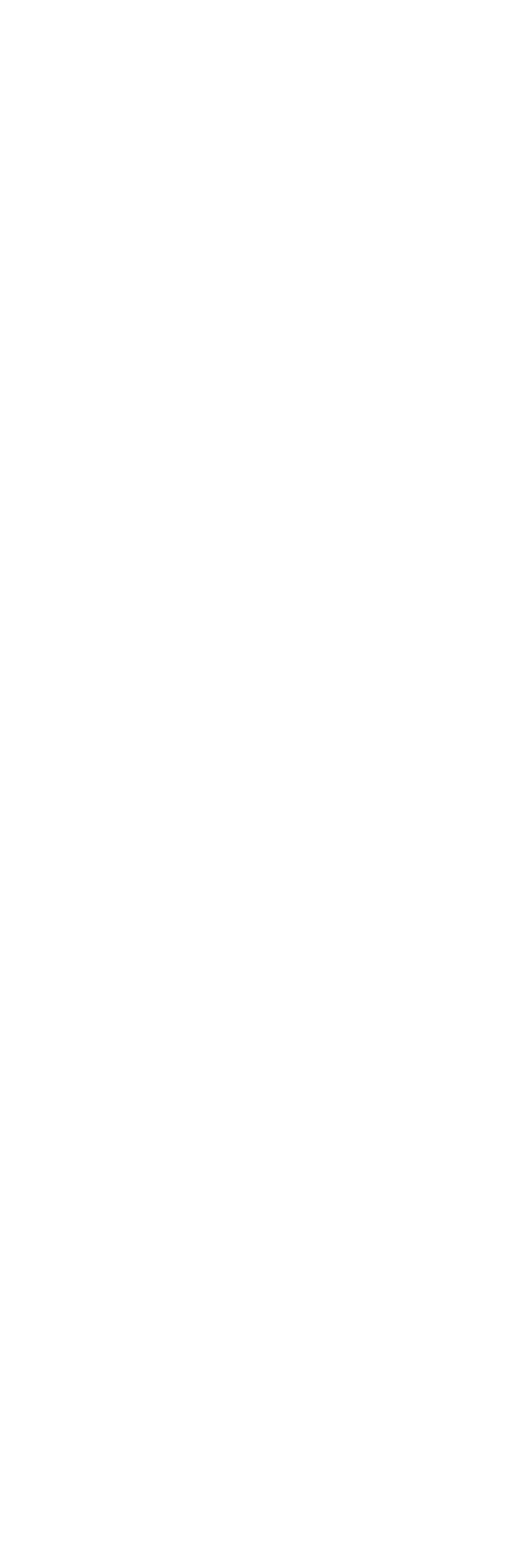
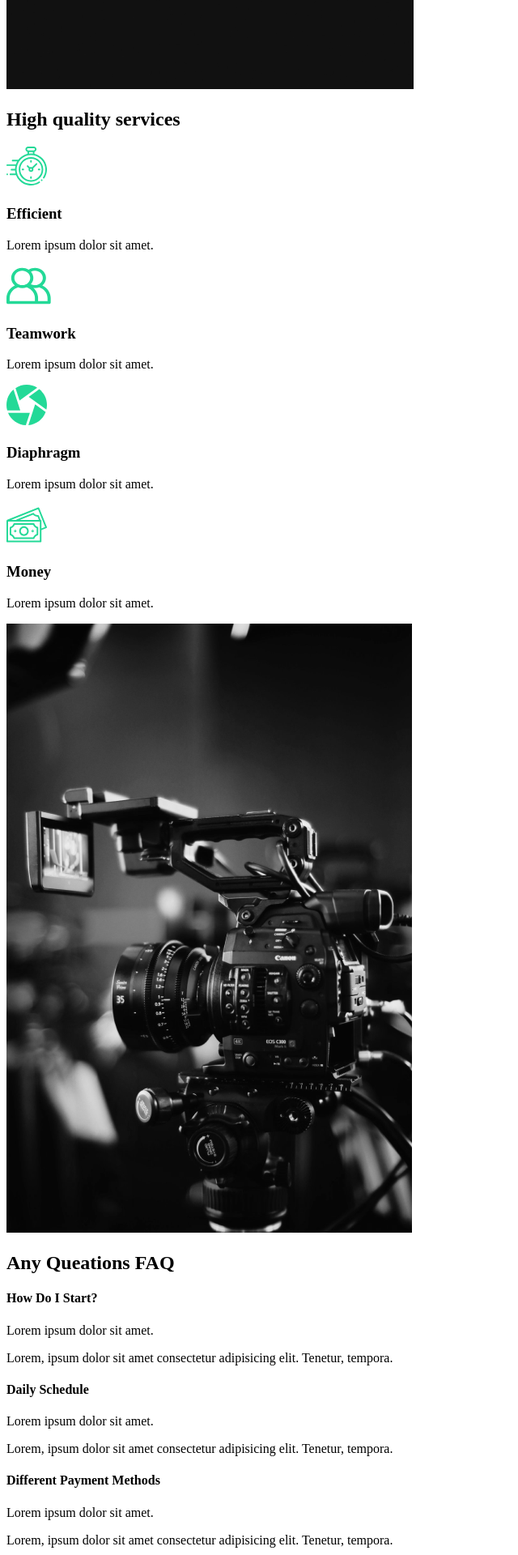
Before and after one commit to mujeebshaikhcom/capture-portfolio, a React (Create React App) app: page / in a window 1280 px wide. Shown: the part 860-2780 px from the top of the page at 81% size, without its empty margins (0-640 px from the left). Before the commit the page ends 800 px from the top, so only its background shows below. Built offline with nearby package versions, Linux system fonts and the light colour scheme.

Commit message:
about us content added

```diff
--- a/src/App.js
+++ b/src/App.js
@@ -1,9 +1,12 @@
 import React from 'react';
+//Import Pages
+import AboutUs from  './pages/AboutUs';
+
 
 function App() {
   return (
     <div className="App">
-      <h1>ASDF</h1>
+      <AboutUs/>
     </div>
   );
 }
--- /dev/null
+++ b/src/components/AboutSection.js
@@ -0,0 +1,35 @@
+import React from 'react';
+import home1 from '../img/home1.png';
+
+const AboutSection = () => {
+    return(
+        <div>
+            <div className="discription">
+
+                <div className="title">
+                    <div className="hide">
+                        <h2>We work to make</h2>
+                    </div>
+                    <div className="hide">
+                        <h2>your  <span>dreams</span></h2>
+                    </div>
+                    <div className="hide">
+                        <h2>come true.</h2>
+                    </div>
+                </div>
+
+                <p>Contact us for Photography or Videography ideas that you have. We have professionals with amazing skills.</p>
+
+                <button>Contact Us</button>
+
+            </div>
+
+            <div className="image">
+                <img src={home1} alt="Guy with a camera"/>
+            </div>
+
+        </div>
+    );
+}
+
+export default AboutSection;
--- /dev/null
+++ b/src/components/FaqSection.js
@@ -0,0 +1,51 @@
+import React from 'react';
+
+const FaqSection = () => {
+    return (
+        <div className="faq">
+            <h2>Any Queations <span>FAQ</span></h2>
+            <div className="question">
+                <h4>How Do I Start?</h4>
+                <div className="answer">
+                    <p>
+                        Lorem ipsum dolor sit amet.
+                    </p>
+                    <p>Lorem, ipsum dolor sit amet consectetur adipisicing elit. Tenetur, tempora.</p>
+                </div>
+            </div>
+
+            <div className="question">
+                <h4>Daily Schedule</h4>
+                <div className="answer">
+                    <p>
+                        Lorem ipsum dolor sit amet.
+                    </p>
+                    <p>Lorem, ipsum dolor sit amet consectetur adipisicing elit. Tenetur, tempora.</p>
+                </div>
+            </div>
+
+            <div className="question">
+                <h4>Different Payment Methods</h4>
+                <div className="answer">
+                    <p>
+                        Lorem ipsum dolor sit amet.
+                    </p>
+                    <p>Lorem, ipsum dolor sit amet consectetur adipisicing elit. Tenetur, tempora.</p>
+                </div>
+            </div>
+
+            <div className="question">
+                <h4>What Products Do You Offer?</h4>
+                <div className="answer">
+                    <p>
+                        Lorem ipsum dolor sit amet.
+                    </p>
+                    <p>Lorem, ipsum dolor sit amet consectetur adipisicing elit. Tenetur, tempora.</p>
+                </div>
+            </div>
+
+        </div>
+    );
+}
+
+export default FaqSection;
--- /dev/null
+++ b/src/components/ServicesSection.js
@@ -0,0 +1,65 @@
+import React from "react";
+//Import icons
+import clock from '../img/clock.svg';
+import diaphragm from '../img/diaphragm.svg';
+import money from '../img/money.svg';
+import teamwork from '../img/teamwork.svg';
+
+import home2 from '../img/home2.png';
+
+const ServicesSection = () => {
+    return (
+        <div className="services">
+            <div className="description">
+                <h2>High <span>quality</span> services</h2>
+                <div className="cards">
+                    <div className="card">
+                        <div className="icon">
+                            <img src={clock} alt="icon"/>
+                            <h3>Efficient</h3>
+                        </div>
+                        <p>Lorem ipsum dolor sit amet.</p>
+                    </div>
+                </div>
+
+                <div className="cards">
+                    <div className="card">
+                        <div className="icon">
+                            <img src={teamwork} alt="icon"/>
+                            <h3>Teamwork</h3>
+                        </div>
+                        <p>Lorem ipsum dolor sit amet.</p>
+                    </div>
+                </div>
+
+                <div className="cards">
+                    <div className="card">
+                        <div className="icon">
+                            <img src={diaphragm} alt="icon"/>
+                            <h3>Diaphragm</h3>
+                        </div>
+                        <p>Lorem ipsum dolor sit amet.</p>
+                    </div>
+                </div>
+
+                <div className="cards">
+                    <div className="card">
+                        <div className="icon">
+                            <img src={money} alt="icon"/>
+                            <h3>Money</h3>
+                        </div>
+                        <p>Lorem ipsum dolor sit amet.</p>
+                    </div>
+                </div>
+
+            </div>
+
+            <div className="image">
+                <img src={home2} alt="camera"/>
+            </div>
+
+        </div>
+    );
+}
+
+export default ServicesSection;
--- /dev/null
+++ b/src/pages/AboutUs.js
@@ -0,0 +1,18 @@
+import React from 'react';
+//Page components
+import AboutSection from '../components/AboutSection';
+import ServicesSection from  '../components/ServicesSection';
+import FaqSection from  '../components/FaqSection';
+
+
+const AboutUs = () => {
+    return (
+    <>
+        <AboutSection />
+        <ServicesSection />
+        <FaqSection />
+    </>
+    );
+}
+
+export default AboutUs;
```
